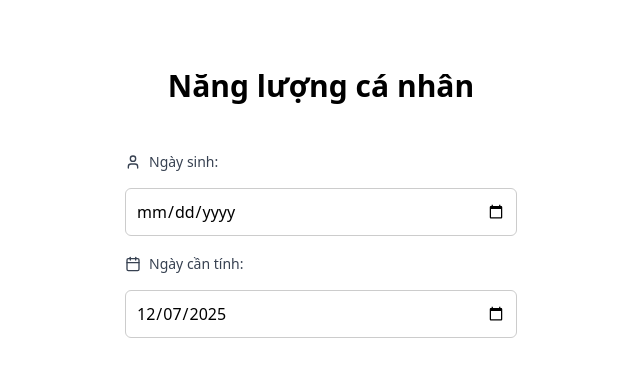
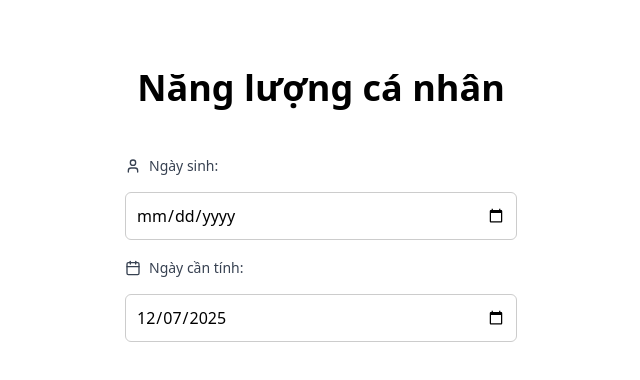
Before and after one commit to nguyen-the-ki/Personal-Day-Calculator, a plain HTML site: page tính ngày.html in a window 1280 px wide. Shown: the whole page, without its empty margins (319-959 px from the left). Drawn offline with nearby package versions, Linux system fonts and the light colour scheme.

Commit message:
Final！

```diff
--- a/tính ngày.html
+++ b/tính ngày.html
@@ -92,7 +92,7 @@
 <body>
 
 <div class="max-w-md mx-auto mt-10 p-7 bg-white rounded-xl">
-  <h2 class="text-center text-3xl font-bold mb-12">Năng lượng cá nhân</h2>
+  <h2 class="text-center text-4xl font-bold mb-12">Năng lượng cá nhân</h2>
 
   <label class="flex items-center gap-2 text-sm font-medium text-gray-700 mb-2">
     <svg xmlns="http://www.w3.org/2000/svg" width="16" height="16" viewBox="0 0 24 24" fill="none" stroke="currentColor" stroke-width="2" stroke-linecap="round" stroke-linejoin="round" aria-hidden="true">
```
